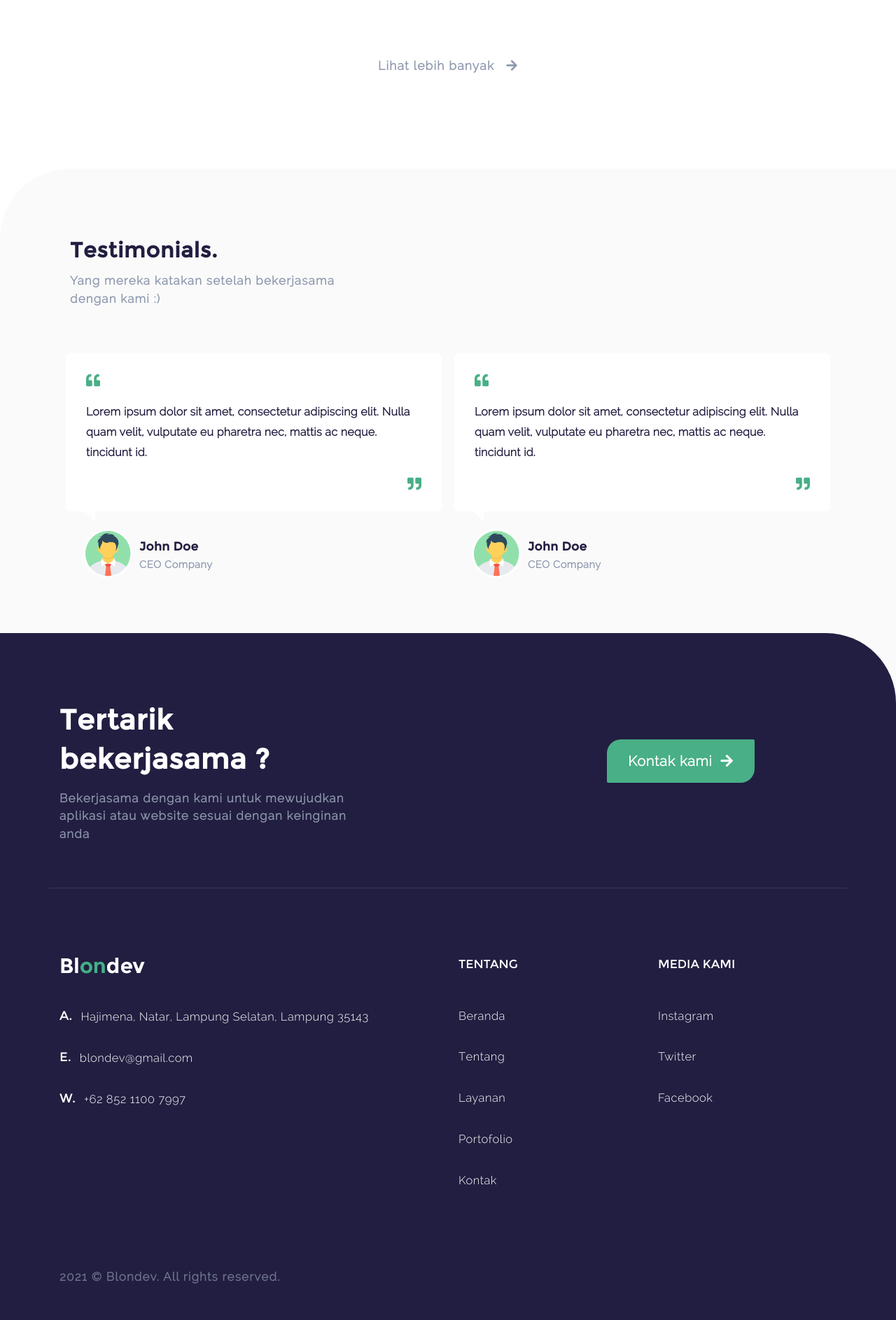
After one commit to farhan27007/testing-blondev, a PHP site: page /index.php in a window 1280 px wide. The commit adds this page. Shown: the part 1939-3826 px from the top of the page at 70% size. Run offline with PHP 8.4, Linux system fonts and the light colour scheme; some libraries are stand-ins or nearby versions.

Commit message:
first commit php version

```diff
--- /dev/null
+++ b/index.php
@@ -0,0 +1,305 @@
+<!doctype html>
+<html lang="en">
+<head>
+    <!-- Required meta tags -->
+    <meta charset="utf-8">
+    <meta name="viewport" content="width=device-width, initial-scale=1, shrink-to-fit=no">
+
+    <title>Blondev - Homepage</title>
+
+    <!-- CSS -->
+    <link rel="stylesheet" href="assets/css/bootstrap.min.css">
+    <link rel="stylesheet" href="assets/css/style.css">
+    <link rel="stylesheet" href="assets/css/media.css">
+
+    <!-- SLICK SLIDER CSS -->
+    <link rel="stylesheet" href="assets/vendors/slick/slick.css">
+    <link rel="stylesheet" href="assets/vendors/slick/slick-bkk.css">
+
+    <!-- AOS CSS -->
+    <link rel="stylesheet" href="assets/vendors/aos/aos.min.css">
+
+    <!-- FONT AWESOME -->
+    <link rel="stylesheet" href="assets/web-fonts-with-css/css/fontawesome-all.min.css">
+
+    <!-- INCLUDE GLOBAL JS -->
+    <script src="assets/js/jquery.min.js"></script>
+    <script src="assets/js/bootstrap.min.js"></script>
+    <script src="assets/js/change.js"></script>
+
+</head>
+<body>
+
+<!-- include nav -->
+<?php include 'template/nav.php'; ?>
+<!-- include nav -->
+
+<!-- hero-image -->
+<div class="container mt-4">
+    <div class="row">
+        <div class="col-lg-6 col-md-12 col-sm-12 order-md-1 order-2">
+
+            <h2 class="title-hero">Mari membangun <span class="green-text">aplikasi digital</span> bersama kami
+            </h2>
+
+            <p class="sub-title-hero">Mari wujudkan aplikasi atau website sesuai dengan keinginan anda bersama kami</p>
+
+            <p class="mt-5 pt-3 centering-xs m-xs-btn">
+                <a href="#portofolio" class="button-cek-porto">Lihat portofolio kami&nbsp;<i class="fas fa-angle-down bounce"></i></a>
+            </p>
+
+        </div>
+        <div class="col-lg-6 mt-5 order-md-2 order-1 d-lg-block d-md-none d-sm-none d-xs-block">
+
+            <p class="p-4 m-3 text-center backup-img-hero">
+                <img src="assets/img/sans.png" class="img-fluid img-testing" alt="">
+            </p>
+
+        </div>
+    </div>
+</div>
+<!-- hero-image -->
+
+<!-- include slide-client -->
+<?php include 'template/slide-client.php'; ?>
+<!-- include slide-client -->
+
+<!-- portofolio -->
+<div class="container mt-5 mb-3 pb-5 backup-pb-porto">
+    <!-- row -->
+    <div class="row" data-aos="fade-up">
+        <div class="col-lg-4">
+            <h2 class="title-section centering-xs">Portfolio kami</h2>
+        </div>
+        <div class="col-lg-1"></div>
+        <div class="col-lg-7">
+            <p class="title-sub-section centering-xs">Mari bangun bisnis anda melalui media digital bersama kami.</p>
+        </div>
+    </div>
+    <!-- row -->
+
+    <!-- row -->
+    <div class="row mt-5 pt-4 backup-row-porto">
+
+        <div class="col-12 mb-3 set-mb-xs" data-aos="fade-up">
+            <p><a href="">
+                <img src="assets/img/foto-projek/salinan-app.png" class="img-fluid img-list-portofolio" alt="">
+            </a></p>
+        </div>
+
+        <div class="col-lg-6 col-md-6 mb-3 set-mb-xs" data-aos="fade-up">
+            <p><a href="">
+                <img src="assets/img/foto-projek/app-emonev.png" class="img-fluid img-list-portofolio" alt="">
+            </a></p>
+        </div>
+
+        <div class="col-lg-6 col-md-6 mb-3 set-mb-xs" data-aos="fade-up">
+            <p><a href="">
+                <img src="assets/img/foto-projek/app-surat.png" class="img-fluid img-list-portofolio" alt="">
+            </a></p>
+        </div>
+
+    </div>
+    <!-- row -->
+
+    <!-- cta button -->
+    <div class="col-12 mt-5 backup-btn-porto" data-aos="fade-up">
+        <p class="text-center">
+            <a href="portofolio.html" class="more-portofolio">Lihat lebih banyak &nbsp;
+                <i class="fas fa-arrow-right"></i>
+            </a>
+        </p>
+    </div>
+    <!-- cta button -->
+</div>
+<!-- portofolio -->
+
+<!-- testimonial -->
+<div class="container-fluid backup-slide-testi">
+    <div class="container slide-testi pt-4">
+        <div class="col-md-12">
+
+            <div class="col-lg-5 pt-5 mt-4 pb-4 mb-3">
+                <h2 class="title-section centering-xs">Testimonials.</h2>
+                <p class="title-sub-section centering-xs">Yang mereka katakan setelah bekerjasama dengan kami :)</p>
+            </div>
+
+            <div class="slider responsive-1">
+
+                <!-- loop untuk testimonial -->
+                <div class="backup-testimonial-card">
+                    <div class="testimonial-card">
+                        <p class="icon-lets-join">
+                            <i class="fas fa-quote-left"></i>
+                        </p>
+                        <p class="content-testimonial">
+                            Lorem ipsum dolor sit amet, consectetur adipiscing elit. Nulla quam velit, vulputate eu pharetra nec, mattis ac neque. tincidunt id.
+                        </p>
+                        <p class="icon-lets-join cs-lets-join">
+                            <i class="fas fa-quote-right"></i>
+                        </p>
+                    </div>
+                    <div class="testi-person">
+                        <img src="assets/img/user.png" class="img-fluid" alt="">
+                    </div>
+                    <div class="testi-person-detail">
+                        <h4 class="person-name">John Doe</h4>
+                        <p class="work-testi font-weight-bold mt-1">
+                            CEO Company
+                        </p>
+                    </div>
+                </div>
+                <!-- loop untuk testimonial -->
+
+                <!-- loop untuk testimonial -->
+                <div class="backup-testimonial-card">
+                    <div class="testimonial-card">
+                        <p class="icon-lets-join">
+                            <i class="fas fa-quote-left"></i>
+                        </p>
+                        <p class="content-testimonial">
+                            Lorem ipsum dolor sit amet, consectetur adipiscing elit. Nulla quam velit, vulputate eu pharetra nec, mattis ac neque. tincidunt id.
+                        </p>
+                        <p class="icon-lets-join cs-lets-join">
+                            <i class="fas fa-quote-right"></i>
+                        </p>
+                    </div>
+                    <div class="testi-person">
+                        <img src="assets/img/user.png" class="img-fluid" alt="">
+                    </div>
+                    <div class="testi-person-detail">
+                        <h4 class="person-name">John Doe</h4>
+                        <p class="work-testi font-weight-bold mt-1">
+                            CEO Company
+                        </p>
+                    </div>
+                </div>
+                <!-- loop untuk testimonial -->
+
+                <!-- loop untuk testimonial -->
+                <div class="backup-testimonial-card">
+                    <div class="testimonial-card">
+                        <p class="icon-lets-join">
+                            <i class="fas fa-quote-left"></i>
+                        </p>
+                        <p class="content-testimonial">
+                            Lorem ipsum dolor sit amet, consectetur adipiscing elit. Nulla quam velit, vulputate eu pharetra nec, mattis ac neque. tincidunt id.
+                        </p>
+                        <p class="icon-lets-join cs-lets-join">
+                            <i class="fas fa-quote-right"></i>
+                        </p>
+                    </div>
+                    <div class="testi-person">
+                        <img src="assets/img/user.png" class="img-fluid" alt="">
+                    </div>
+                    <div class="testi-person-detail">
+                        <h4 class="person-name">John Doe</h4>
+                        <p class="work-testi font-weight-bold mt-1">
+                            CEO Company
+                        </p>
+                    </div>
+                </div>
+                <!-- loop untuk testimonial -->
+
+                <!-- loop untuk testimonial -->
+                <div class="backup-testimonial-card">
+                    <div class="testimonial-card">
+                        <p class="icon-lets-join">
+                            <i class="fas fa-quote-left"></i>
+                        </p>
+                        <p class="content-testimonial">
+                            Lorem ipsum dolor sit amet, consectetur adipiscing elit. Nulla quam velit, vulputate eu pharetra nec, mattis ac neque. tincidunt id.
+                        </p>
+                        <p class="icon-lets-join cs-lets-join">
+                            <i class="fas fa-quote-right"></i>
+                        </p>
+                    </div>
+                    <div class="testi-person">
+                        <img src="assets/img/user.png" class="img-fluid" alt="">
+                    </div>
+                    <div class="testi-person-detail">
+                        <h4 class="person-name">John Doe</h4>
+                        <p class="work-testi font-weight-bold mt-1">
+                            CEO Company
+                        </p>
+                    </div>
+                </div>
+                <!-- loop untuk testimonial -->
+
+            </div>
+        </div>
+    </div>
+</div>
+
+<script>
+    $(document).ready(function() {
+        $('.responsive-1').slick({
+        // dots: true,
+        infinite: true,
+        speed: 300,
+        slidesToShow: 2,
+        slidesToScroll: 1,
+        autoplay: true,
+        autoplaySpeed: 3000,
+        prevArrow: $('.prev-1'),
+        nextArrow: $('.next-1'),
+        responsive: [{
+            breakpoint: 1024,
+            settings: {
+                slidesToShow: 2,
+                slidesToScroll: 1,
+                // centerMode: true,
+
+            }
+
+        }, {
+            breakpoint: 800,
+            settings: {
+                slidesToShow: 2,
+                slidesToScroll: 2,
+                dots: true,
+                infinite: true,
+
+            }
+
+
+        }, {
+            breakpoint: 600,
+            settings: {
+                slidesToShow: 1,
+                slidesToScroll: 2,
+                dots: true,
+                infinite: true,
+
+            }
+        }, {
+            breakpoint: 480,
+            settings: {
+                slidesToShow: 1,
+                slidesToScroll: 1,
+                dots: true,
+                infinite: true,
+                autoplay: true,
+                autoplaySpeed: 2000,
+            }
+        }]
+    });
+
+    });
+</script>
+<!-- testimonial -->
+
+<!-- include footer -->
+<?php include 'template/footer.php'; ?>
+<!-- include footer -->
+
+</body>
+</html>
+
+
+<!-- SLICK SLIDER JS -->
+<script src="assets/vendors/slick/slick.min.js"></script>
+
+<!-- AOS JS -->
+<script src="assets/vendors/aos/aos.min.js"></script>
+<script src="assets/vendors/aos/set-aos.js"></script>
--- a/template/footer.html
+++ b/template/footer.php
@@ -52,23 +52,23 @@
 				<br>
 
 				<div class="d-flex backup-value-footer mb-3">
-					<p class="value-footer ml-0"><a href="index.html">Beranda</a></p>
+					<p class="value-footer ml-0"><a href="index.php">Beranda</a></p>
 				</div>
 
 				<div class="d-flex backup-value-footer mb-3">
-					<p class="value-footer ml-0"><a href="about.html">Tentang</a></p>
+					<p class="value-footer ml-0"><a href="tentang-kami.php">Tentang</a></p>
 				</div>
 
 				<div class="d-flex backup-value-footer mb-3">
-					<p class="value-footer ml-0"><a href="layanan-kami.html">Layanan</a></p>
+					<p class="value-footer ml-0"><a href="layanan-kami.php">Layanan</a></p>
 				</div>
 
 				<div class="d-flex backup-value-footer mb-3">
-					<p class="value-footer ml-0"><a href="portofolio.html">Portofolio</a></p>
+					<p class="value-footer ml-0"><a href="portofolio.php">Portofolio</a></p>
 				</div>
 
 				<div class="d-flex backup-value-footer mb-3">
-					<p class="value-footer ml-0"><a href="kontak-kami">Kontak</a></p>
+					<p class="value-footer ml-0"><a href="kontak-kami.php">Kontak</a></p>
 				</div>
 			</div>
 
--- a/template/nav.html
+++ b/template/nav.php
@@ -11,20 +11,20 @@
 <div class="collapse navbar-collapse" id="navbarNav">
     <ul class="navbar-nav ml-auto m-20-xs">
         <li class="nav-item">
-            <a class="nav-link" href="index.html">Beranda<span class="sr-only">(current)</span>
+            <a class="nav-link" href="index.php">Beranda<span class="sr-only">(current)</span>
             </a>
         </li>
         <li class="nav-item">
-            <a class="nav-link" href="about.html">Tentang</a>
+            <a class="nav-link" href="tentang-kami.php">Tentang</a>
         </li>
         <li class="nav-item">
-            <a class="nav-link" href="layanan-kami.html">Layanan</a>
+            <a class="nav-link" href="layanan-kami.php">Layanan</a>
         </li>
         <li class="nav-item">
-            <a class="nav-link" href="portofolio.html">Portofolio</a>
+            <a class="nav-link" href="portofolio.php">Portofolio</a>
         </li>
         <li class="nav-item">
-          <a class="nav-link" href="contact.html">Kontak</a>
+          <a class="nav-link" href="kontak-kami.php">Kontak</a>
       </li>
   </ul>
 </div>
```
Also changed, not shown: index.html (deleted, +0 -60 lines), kontak-kami.php (renamed from kontak-kami.html, +3 -11 lines), layanan-kami.php (renamed from layanan-kami.html, +5 -11 lines), portofolio.php (renamed from portofolio.html, +2 -9 lines), template/hero-image.html (deleted, +0 -23 lines), template/portfolio.html (deleted, +0 -49 lines), template/testimonials.html (deleted, +0 -172 lines), tentang-kami.php (renamed from about.html, +3 -9 lines), assets/vendors/range-slider/range-slider.css, template/slide-client.php (renamed from template/slide-client.html).
